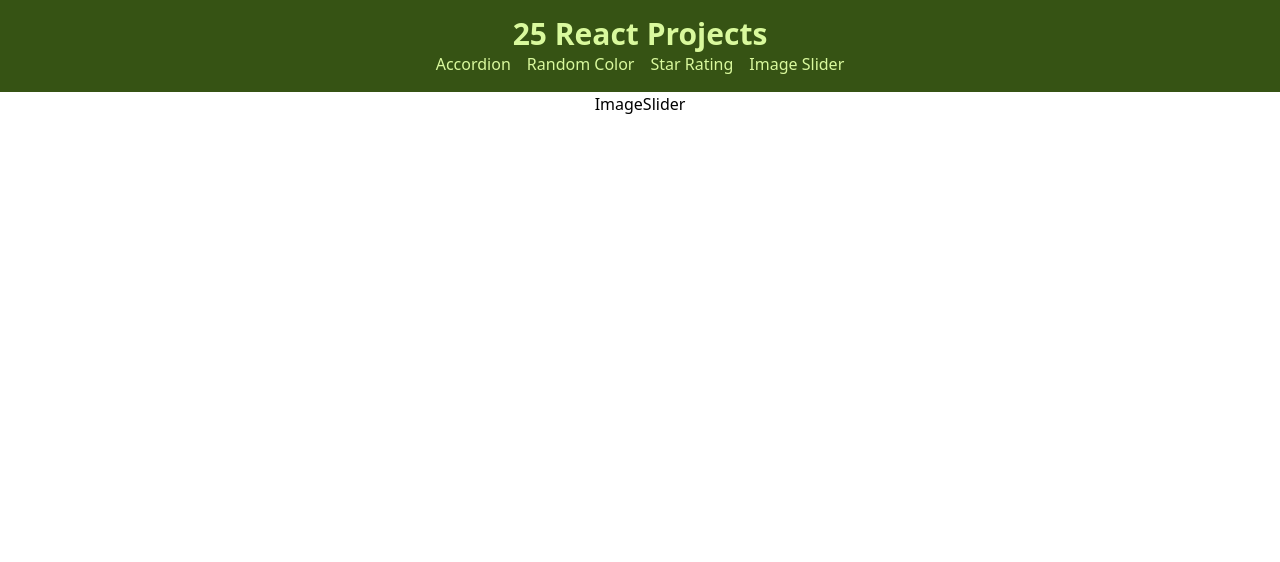
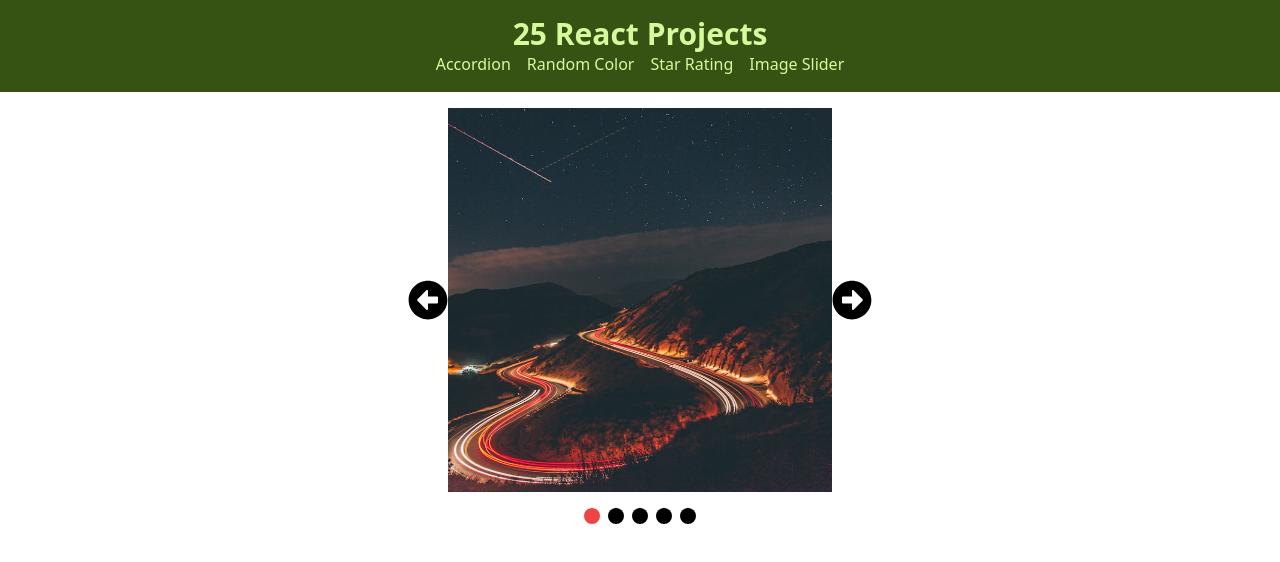
Before and after one commit to Kris1027/25-react-projects, a React (Vite) app: page /image-slider in a window 1280 px wide. Shown: the top 562 px of the page. Built offline with nearby package versions, Linux system fonts and the light colour scheme.

Commit message:
add functions for next and prev image in image-slider

```diff
--- a/src/projects/image-slider/ImageSlider.tsx
+++ b/src/projects/image-slider/ImageSlider.tsx
@@ -1,5 +1,81 @@
+import { useState } from "react";
+import { twMerge } from "tailwind-merge";
+import { FaArrowAltCircleLeft } from "react-icons/fa";
+import { FaArrowAltCircleRight } from "react-icons/fa";
+
 export const ImageSlider: React.FC = () => {
+  const [activeImage, setActiveImage] = useState<number>(1);
+
+  const handlePrevImage = () => {
+    if (activeImage === 1) {
+      setActiveImage(5);
+    } else {
+      setActiveImage(activeImage - 1);
+    }
+  };
+  const handleNextImage = () => {
+    if (activeImage === 5) {
+      setActiveImage(1);
+    } else {
+      setActiveImage(activeImage + 1);
+    }
+  };
+
   return (
-    <div>ImageSlider</div>
-  )
-}
+    <div className="p-4">
+      <div className="flex items-center pb-4">
+        <FaArrowAltCircleLeft
+          size={40}
+          className="cursor-pointer active:scale-95"
+          onClick={handlePrevImage}
+        />
+        <img
+          className="w-96 h-96"
+          src={`/src/assets/image-slider/carousel-${activeImage}.jpg`}
+        />
+        <FaArrowAltCircleRight
+          size={40}
+          className="cursor-pointer active:scale-95"
+          onClick={handleNextImage}
+        />
+      </div>
+      <div className="flex gap-2 justify-center">
+        <button
+          className={twMerge(
+            "w-4 h-4 bg-black rounded-full",
+            activeImage === 1 && "bg-red-500"
+          )}
+          onClick={() => setActiveImage(1)}
+        ></button>
+        <button
+          className={twMerge(
+            "w-4 h-4 bg-black rounded-full",
+            activeImage === 2 && "bg-red-500"
+          )}
+          onClick={() => setActiveImage(2)}
+        ></button>
+        <button
+          className={twMerge(
+            "w-4 h-4 bg-black rounded-full",
+            activeImage === 3 && "bg-red-500"
+          )}
+          onClick={() => setActiveImage(3)}
+        ></button>
+        <button
+          className={twMerge(
+            "w-4 h-4 bg-black rounded-full",
+            activeImage === 4 && "bg-red-500"
+          )}
+          onClick={() => setActiveImage(4)}
+        ></button>
+        <button
+          className={twMerge(
+            "w-4 h-4 bg-black rounded-full",
+            activeImage === 5 && "bg-red-500"
+          )}
+          onClick={() => setActiveImage(5)}
+        ></button>
+      </div>
+    </div>
+  );
+};
```
